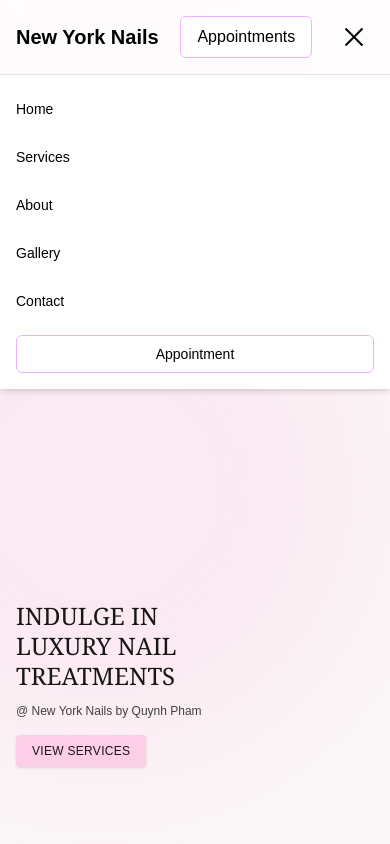
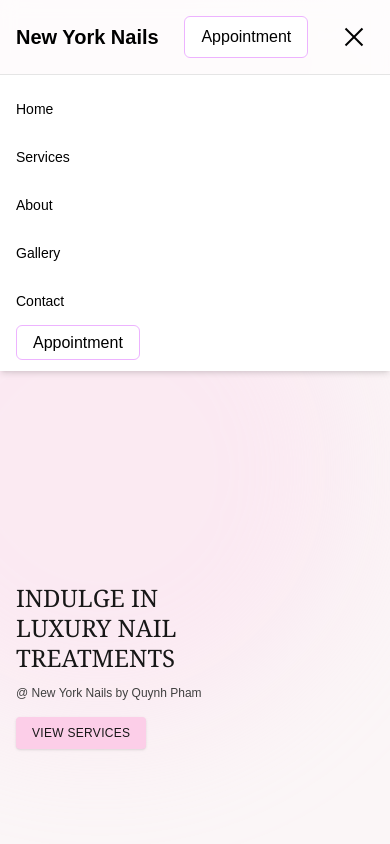
Before and after one commit to Plexdi/New-York-Nails, a Next.js app: page / in a window 390 px wide. Both pictures are taken after a click on the button "Toggle menu". Shown: the top 844 px of the page. Built offline with nearby package versions, Linux system fonts and the light colour scheme; no server answers; a web font is replaced by a local one.

Commit message:
update mobile navbar

```diff
--- a/app/components/navbar.tsx
+++ b/app/components/navbar.tsx
@@ -25,7 +25,7 @@ export default function Navbar() {
 
         {/* Desktop Appointment Button */}
         <BookNowButton target="_blank" className="bg-white px-4 py-2 rounded-md border border-[#edb3ff] hover:bg-[#edb3ff] transition-all duration-300">
-          <span className="text-black hover:text-white">Appointments</span>
+          <span className="text-black hover:text-white">Appointment</span>
         </BookNowButton>
 
         {/* Mobile Menu Button */}
@@ -52,7 +52,7 @@ export default function Navbar() {
               Home
             </Link>
             <Link
-              href="/#service"
+              href="/#services"
               className="block py-2 text-sm text-black"
               onClick={() => setIsOpen(false)}
             >
@@ -79,13 +79,9 @@ export default function Navbar() {
             >
               Contact
             </Link>
-            <Link
-              href="/booking"
-              className="block mt-4 rounded-md border border-[#edb3ff] px-4 py-2 text-sm text-center text-black hover:bg-[#edb3ff] hover:text-white transition"
-              onClick={() => setIsOpen(false)}
-            >
-              Appointment
-            </Link>
+            <BookNowButton target="_blank" className="bg-white px-4 py-2 rounded-md border border-[#edb3ff] hover:bg-[#edb3ff] transition-all duration-300">
+              <span className="text-black hover:text-white">Appointment</span>
+            </BookNowButton>
           </div>
         </div>
       )}
```
